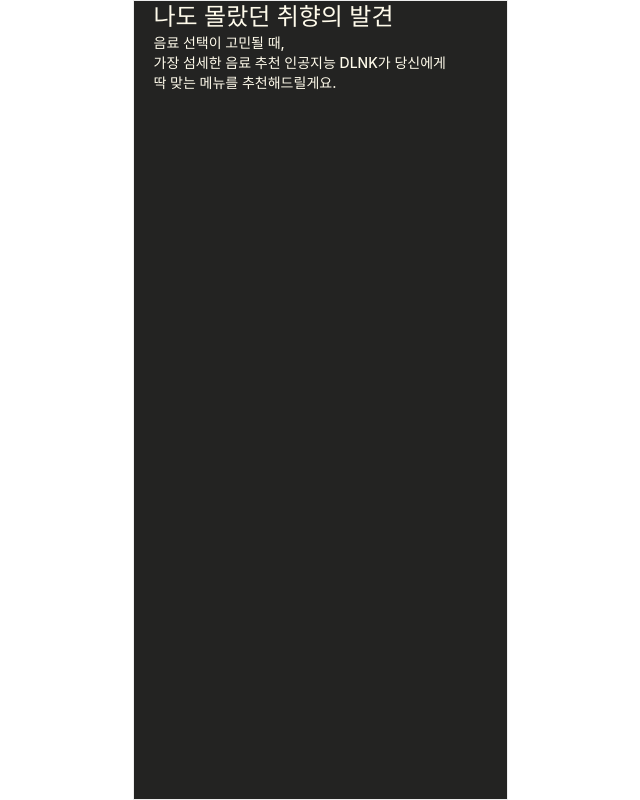
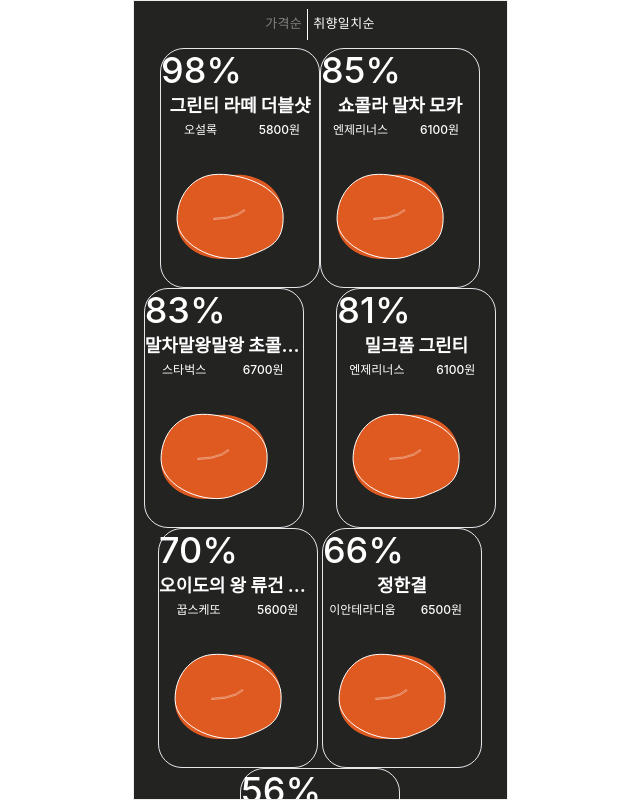
Before and after one commit to D-LINK-alpha/D-LINK-frontend, a React (Create React App) app: page / in a window 1280 px wide. Shown: the whole page, without its empty margins (320-960 px from the left). Built offline with nearby package versions, Linux system fonts and the light colour scheme.

Commit message:
Add: 카드 추가, 카드 정렬 기능 추가, 버튼 추가, 버튼 기능 추가

```diff
--- a/src/App.css
+++ b/src/App.css
@@ -13,16 +13,16 @@
   --font-size-xs: 12px;
   --font-weight-bold: 600;
   --font-weight-medium: 500;
-    --color-blue-100: #F4F6FA;
-    --color-blue-200: #BCC6E2;
+  --color-blue-100: #f4f6fa;
+  --color-blue-200: #bcc6e2;
   --color-blue-300: #415997;
-    --color-blue-400: #00227B;
-    --color-gray-10: #F5F5F5;
-    --color-gray-100: #D9D9D9;
-    --color-gray-200: #C5C5C5;
+  --color-blue-400: #00227b;
+  --color-gray-10: #f5f5f5;
+  --color-gray-100: #d9d9d9;
+  --color-gray-200: #c5c5c5;
   --color-gray-300: #888888;
   --color-gray-400: #585858;
-    --color-gray-500: #3B3B3B;
+  --color-gray-500: #3b3b3b;
 }
 
 #root {
@@ -37,7 +37,7 @@
     width: 375px;
   }
 
-    @media screen and (max-width: 479px){
+  @media screen and (max-width: 479px) {
     width: 100%;
   }
   background-color: var(--background-color);
@@ -45,5 +45,5 @@
   font-weight: 500;
   text-align: center;
   overflow: scroll;
-    border: 1px solid #EDEDED;
+  border: 1px solid #ededed;
 }
--- a/src/App.js
+++ b/src/App.js
@@ -1,12 +1,12 @@
 import './App.css';
 import { Route, Routes } from 'react-router-dom';
-import OnboardingPage from './pages/OnboardingPage/onboardingPage';
+import ResultPage from './pages/ResultPage/resultPage';
 
 const App = () => {
   return (
     <div className="App">
       <Routes>
-        <Route path="/" element={<OnboardingPage />} />
+        <Route path="/" element={<ResultPage />} />
       </Routes>
     </div>
   );
--- a/src/pages/ResultPage/resultPage.js
+++ b/src/pages/ResultPage/resultPage.js
@@ -1,10 +1,201 @@
-import React from 'react';
-import Card from '@mui/material/Card';
-import CardContent from '@mui/material/CardContent';
+import React, { useState } from 'react';
+import { PropTypes } from 'prop-types';
+import { ReactComponent as ResultPic } from '../../assets/resultpic.svg';
+import { Button } from '@mui/material';
+import ButtonGroup from '@mui/material/ButtonGroup';
+import Box from '@mui/material/Box';
+
+const Card = ({ item }) => {
+  return (
+    <div className=" ">
+      <div className="grid grid-cols-1 border border-gray-200 rounded-3xl items-center w-2/5 h-2/3 min-w-40  min-h-60 max-h-60">
+        <span className="text-white text-4xl flex justify-start">
+          {item.similarity}
+        </span>
+        <h2 className="text-lg text-white font-bold truncate">{item.menu}</h2>
+        <div className="grid grid-cols-2">
+          <div className="text-white mb-2 text-xs">{item.cafe}</div>
+          <div className="text-white text-xs">{item.price}</div>
+        </div>
+        <ResultPic className="grid place-items-center" />
+      </div>
+    </div>
+  );
+};
+
+Card.propTypes = {
+  item: PropTypes.shape({
+    similarity: PropTypes.string.isRequired,
+    menu: PropTypes.string.isRequired,
+    cafe: PropTypes.string.isRequired,
+    price: PropTypes.string.isRequired,
+  }).isRequired,
+};
+
 const ResultPage = () => {
+  const [data, setData] = useState([
+    {
+      similarity: '98%',
+      menu: '그린티 라떼 더블샷',
+      cafe: '오설록',
+      price: '5800원',
+    },
+    {
+      similarity: '85%',
+      menu: '쇼콜라 말차 모카',
+      cafe: '엔제리너스',
+      price: '6100원',
+    },
+    {
+      similarity: '83%',
+      menu: '말차말왕말왕 초콜릿 라떼',
+      cafe: '스타벅스',
+      price: '6700원',
+    },
+    {
+      similarity: '81%',
+      menu: '밀크폼 그린티',
+      cafe: '엔제리너스',
+      price: '6100원',
+    },
+    {
+      similarity: '70%',
+      menu: '오이도의 왕 류건 땀티',
+      cafe: '꿉스케또',
+      price: '5600원',
+    },
+    {
+      similarity: '66%',
+      menu: '정한결',
+      cafe: '이안테라디움',
+      price: '6500원',
+    },
+    {
+      similarity: '56%',
+      menu: '에궁연진',
+      cafe: '금천구',
+      price: '5800원',
+    },
+  ]);
+  // const data = [
+  //   {
+  //     similarity: '98%',
+  //     menu: '그린티 라떼 더블샷',
+  //     cafe: '오설록',
+  //     price: '5800원',
+  //   },
+  //   {
+  //     similarity: '85%',
+  //     menu: '쇼콜라 말차 모카',
+  //     cafe: '엔제리너스',
+  //     price: '6100원',
+  //   },
+  //   {
+  //     similarity: '83%',
+  //     menu: '말차말왕말왕 초콜릿 라떼',
+  //     cafe: '스타벅스',
+  //     price: '6700원',
+  //   },
+  //   {
+  //     similarity: '81%',
+  //     menu: '밀크폼 그린티',
+  //     cafe: '엔제리너스',
+  //     price: '6100원',
+  //   },
+  //   {
+  //     similarity: '70%',
+  //     menu: '오이도의 왕 류건 땀티',
+  //     cafe: '꿉스케또',
+  //     price: '5600원',
+  //   },
+  //   {
+  //     similarity: '66%',
+  //     menu: '정한결',
+  //     cafe: '이안테라디움',
+  //     price: '6500원',
+  //   },
+  //   {
+  //     similarity: '56%',
+  //     menu: '에궁연진',
+  //     cafe: '금천구',
+  //     price: '5800원',
+  //   },
+  // ];
+  const sortBySimilarity = () => {
+    const sortedData = [...data].sort((a, b) => {
+      const similarityA = parseFloat(a.similarity.replace(/\D/g, ''));
+      const similarityB = parseFloat(b.similarity.replace(/\D/g, ''));
+      return similarityB - similarityA; // 내림차순으로 정렬(취향일치순)
+    });
+    setData(sortedData);
+  };
+  const sortByPrice = () => {
+    const sortedData = [...data].sort((a, b) => {
+      const priceA = parseInt(a.price.replace(/\D/g, ''));
+      const priceB = parseInt(b.price.replace(/\D/g, ''));
+      return priceA - priceB; //오름 차순(가격이 싼 순으로 정렬)
+    });
+    setData(sortedData);
+  };
+
+  const [priceButtonStyle, setPriceButtonStyle] = useState('#818181');
+  const [simButtonStyle, setSimButtonStyle] = useState('#FFFFFF');
+  const handleSimButtonClick = () => {
+    console.log('취향순 버튼 클릭');
+    setPriceButtonStyle('#818181');
+    setSimButtonStyle('#FFFFFF');
+    sortBySimilarity();
+  };
+  const handlePriceButtonClick = () => {
+    console.log('가격버튼 클릭');
+    setSimButtonStyle('#818181');
+    setPriceButtonStyle('#FFFFFF');
+    sortByPrice();
+  };
   return (
-    <div>
-      <Card />
+    <div className="flex flex-col">
+      <Box
+        sx={{
+          display: 'flex',
+          flexDirection: 'column',
+          alignItems: 'center',
+          '& > *': {
+            m: 1,
+          },
+        }}
+      >
+        <ButtonGroup
+          variant="text"
+          color="primary"
+          aria-label="small button group"
+          sx={{
+            borderColor: '#FFFFFF', // 버튼 그룹의 구분선 색상 변경
+            '& .MuiButtonGroup-grouped': {
+              borderColor: '#FFFFFF', // 개별 버튼 간의 선의 색상을 변경
+            },
+          }}
+        >
+          <Button
+            style={{ color: priceButtonStyle }}
+            size="small"
+            onClick={handlePriceButtonClick}
+          >
+            가격순
+          </Button>
+          <Button
+            style={{ color: simButtonStyle }}
+            size="small"
+            onClick={handleSimButtonClick}
+          >
+            취향일치순
+          </Button>
+        </ButtonGroup>
+      </Box>
+      <div className="flex flex-wrap justify-center">
+        {data.map((item, index) => (
+          <Card key={index} item={item} />
+        ))}
+      </div>
     </div>
   );
 };
```
Also changed, not shown: src/assets/resultpic.svg (added). Lines whose indentation alone changed are shown as unchanged.
